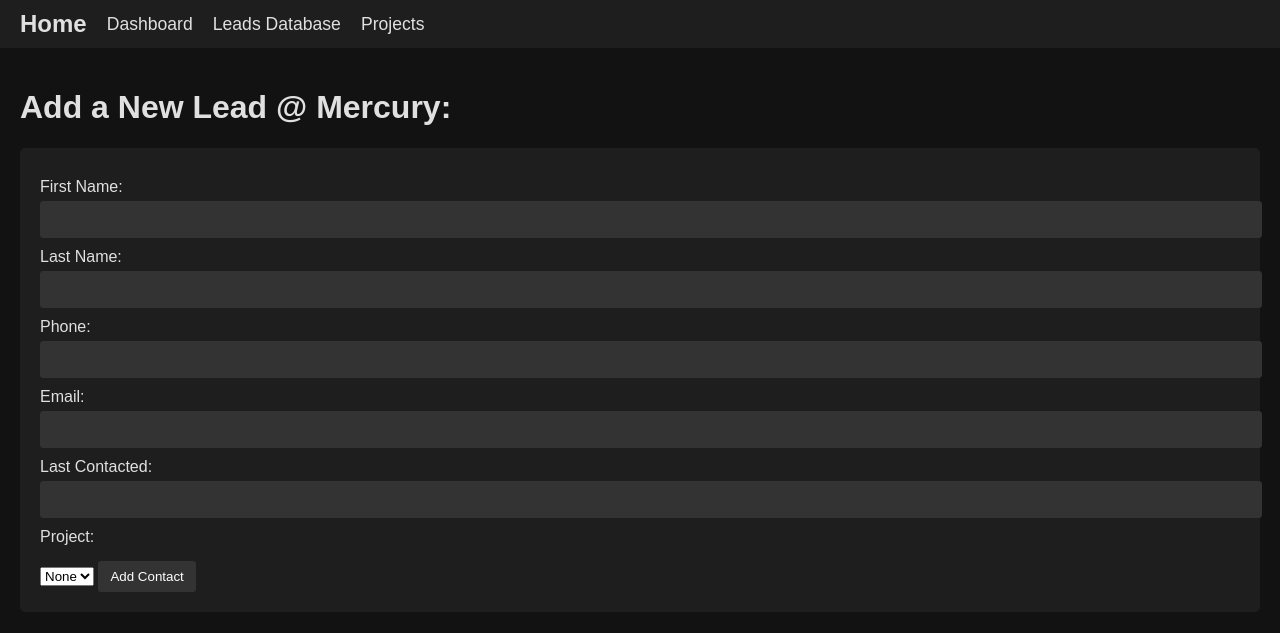
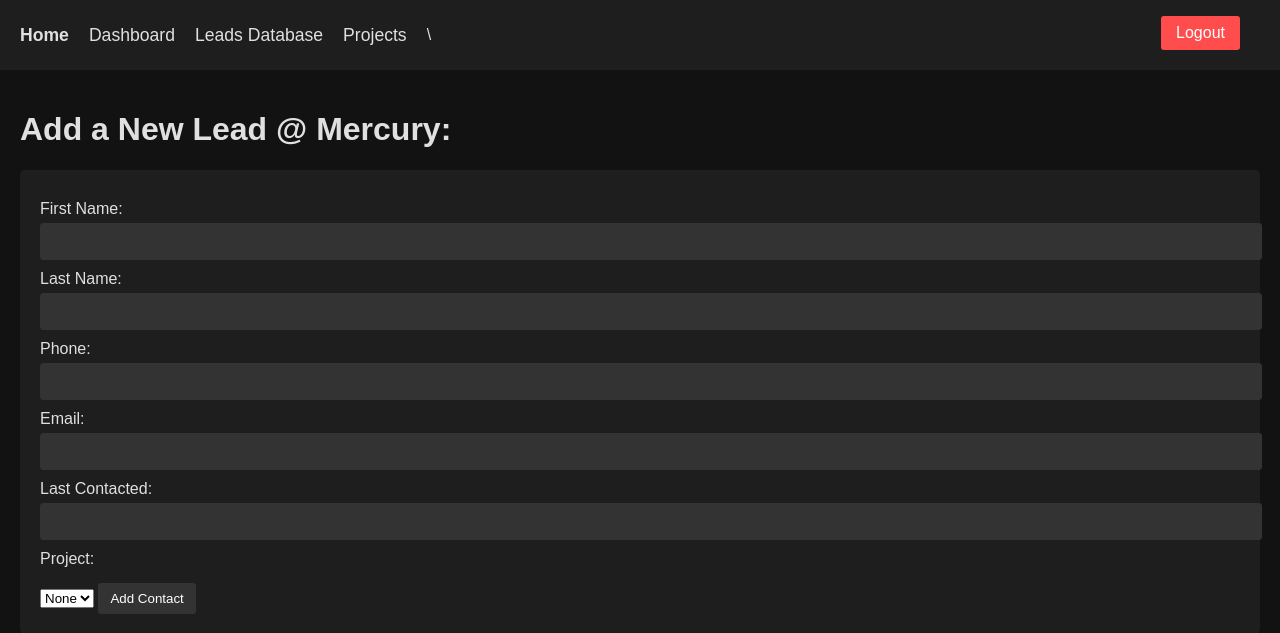
Before and after one commit to gabrielpesquivel/MercuryLeads, a Flask app: page /leads in a window 1280 px wide. Shown: the top 633 px of the page. Run offline with Flask 3, Linux system fonts and the light colour scheme; the visitor is signed in with stand-in values (Sample User, id 1).

Commit message:
Add logout functionality

```diff
--- a/Main/app.py
+++ b/Main/app.py
@@ -92,7 +92,7 @@ def login():
 
 
 # Logout Route
-@app.route('/logout')
+@app.route('/logout', methods=['POST'])
 def logout():
     session.pop('logged_in', None)
     flash("You have been logged out.", "info")
--- a/Main/templates/base.html
+++ b/Main/templates/base.html
@@ -18,19 +18,38 @@
     padding: 10px 20px;
     display: flex;
     align-items: center;
+    justify-content: space-between;
+    height: 50px;
     }
-    .navbar a {
+
+    /* Ensures items inside the navbar are spaced properly */
+    .navbar a, .navbar b {
         color: #e0e0e0;
         text-decoration: none;
         margin-right: 20px;
         font-size: 1.1em;
     }
-    .navbar b {
-      color: #e0e0e0;
-      text-decoration: none;
-      margin-right: 20px;
-      font-size: 1.5em;
+
+    /* Container for logout button to align it right */
+    .logout-container {
+        margin-left: auto; /* Pushes the logout button to the right */
     }
+
+    /* Logout button styling */
+    .logout-button {
+        background-color: #ff4d4d;
+        color: white;
+        border: none;
+        padding: 8px 15px;
+        border-radius: 3px;
+        cursor: pointer;
+        font-size: 1em;
+    }
+
+    .logout-button:hover {
+        background-color: #ff1a1a;
+    }
+
     .navbar a:hover {
       color: #ffffff;
     }
@@ -144,7 +163,15 @@
       <b href="">Home</b>
       <a href="{{ url_for('dashboard') }}">Dashboard</a>
       <a href="{{ url_for('leads') }}">Leads Database</a>
-      <a href="{{ url_for('projects') }}">Projects</a>
+      <a href="{{ url_for('projects') }}">Projects</a>\
+
+      <!-- Logout button positioned to the right -->
+      <div class="logout-container">
+        <form action="{{ url_for('logout') }}" method="post">
+            <button type="submit" class="logout-button">Logout</button>
+        </form>
+      </div>
+
   </div>
   {% endif %}
   <div class="container">
```
Lines whose indentation alone changed are shown as unchanged.
